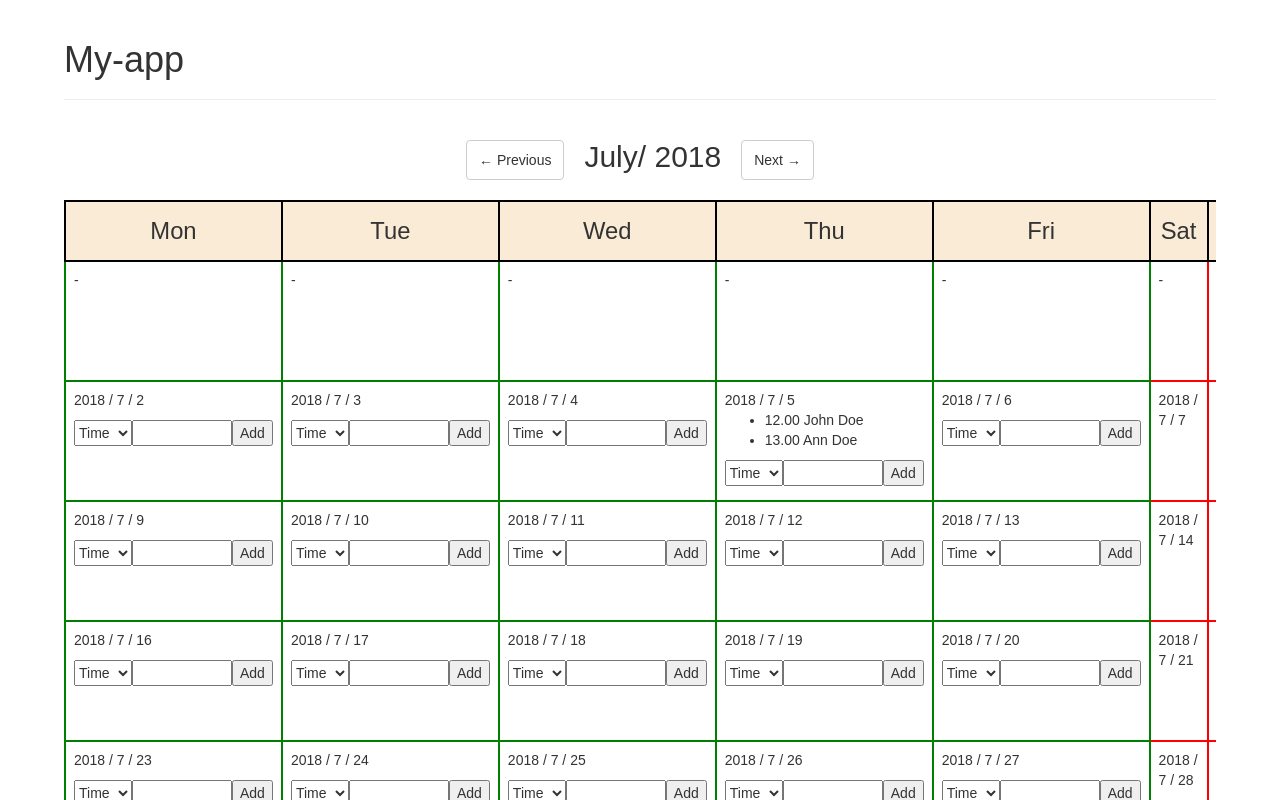
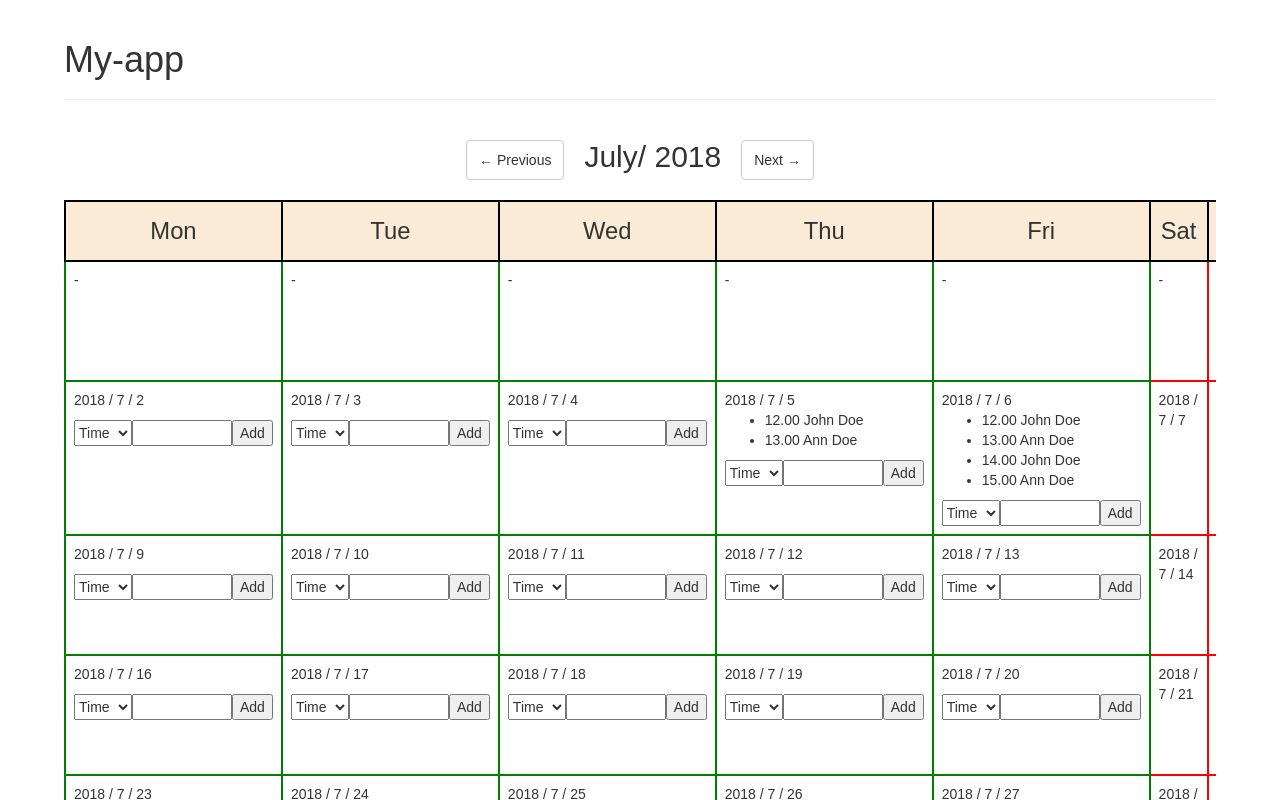
Before and after one commit to j-and/my-app, a React (Create React App) app: page / in a window 1280 px wide. Shown: the top 800 px of the page. Built offline with nearby package versions, Linux system fonts and the light colour scheme.

Commit message:
Filter registerMock by month and Date

```diff
--- a/src/ClientNameInput.js
+++ b/src/ClientNameInput.js
@@ -34,7 +34,7 @@ class ClientNameInput extends Component {
                 name: this.state.names
             };
             var newArray = this.state.registers;//.slice();
-            newArray.push({day:this.props.currentDay,time: this.state.times.time, name: this.state.names});
+            newArray.push({year:this.props.currentYear, month:this.props.currentMonth, day:this.props.currentDay,time: this.state.times.time, name: this.state.names});
             this.setState({registers: newArray});
             sendData(newRegister);
             this.props.updateRegisters(this.state.registers);
--- a/src/DayList.js
+++ b/src/DayList.js
@@ -59,7 +59,11 @@ class DayList extends Component {
             {year: '2017', month: '02', day: '2', time: '08.00', name: 'John Doe'},
             {year: '2017', month: '02', day: '5', time: '10.00', name: 'Ann Doe'},
             {year: '2017', month: '07', day: '5', time: '12.00', name: 'John Doe'},
-            {year: '2017', month: '07', day: '5', time: '13.00', name: 'Ann Doe'}
+            {year: '2017', month: '07', day: '5', time: '13.00', name: 'Ann Doe'},
+            {year: '2017', month: '07', day: '6', time: '12.00', name: 'John Doe'},
+            {year: '2017', month: '07', day: '6', time: '13.00', name: 'Ann Doe'},
+            {year: '2017', month: '07', day: '6', time: '14.00', name: 'John Doe'},
+            {year: '2017', month: '07', day: '6', time: '15.00', name: 'Ann Doe'}
         ];
 
         var filteredArray = REGISTERS.filter(function (register) {
```
